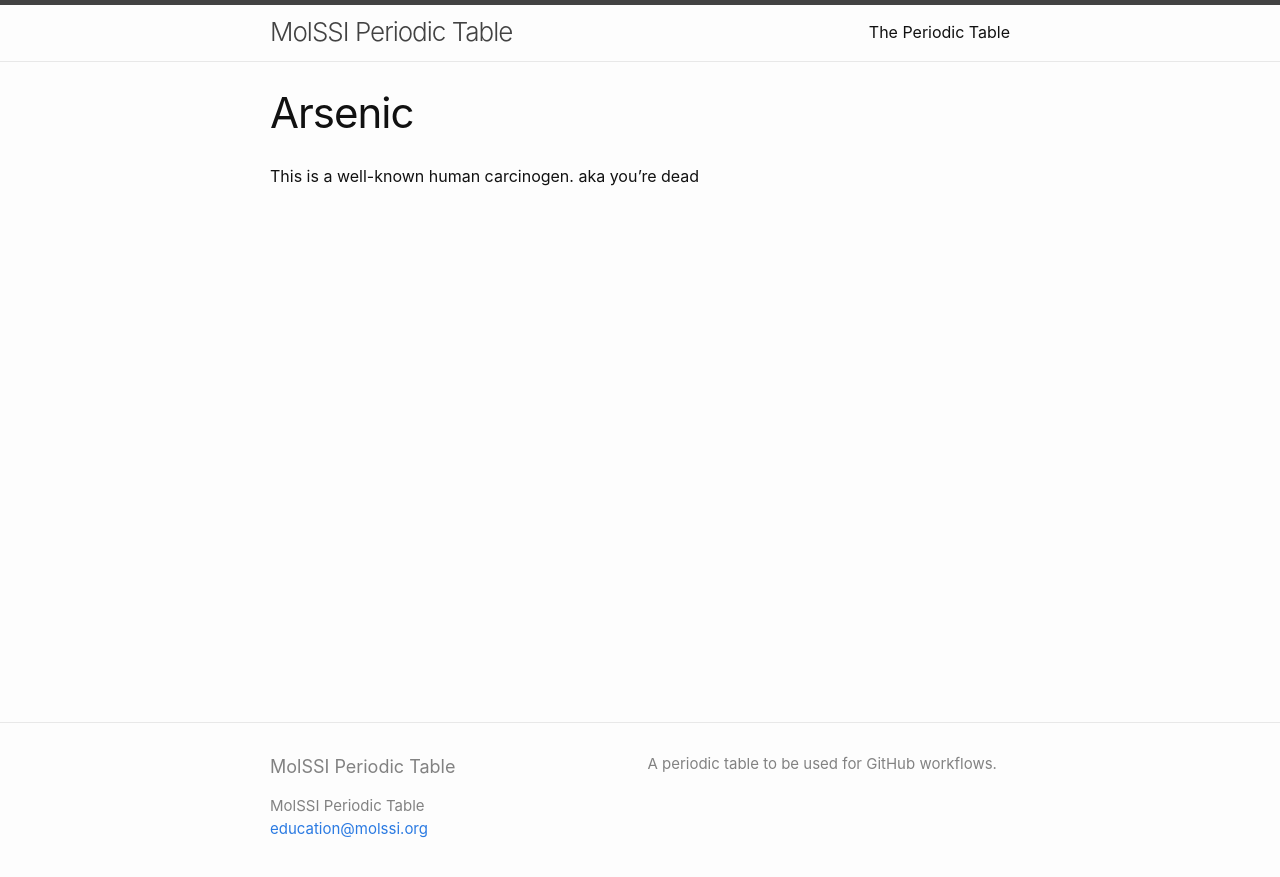
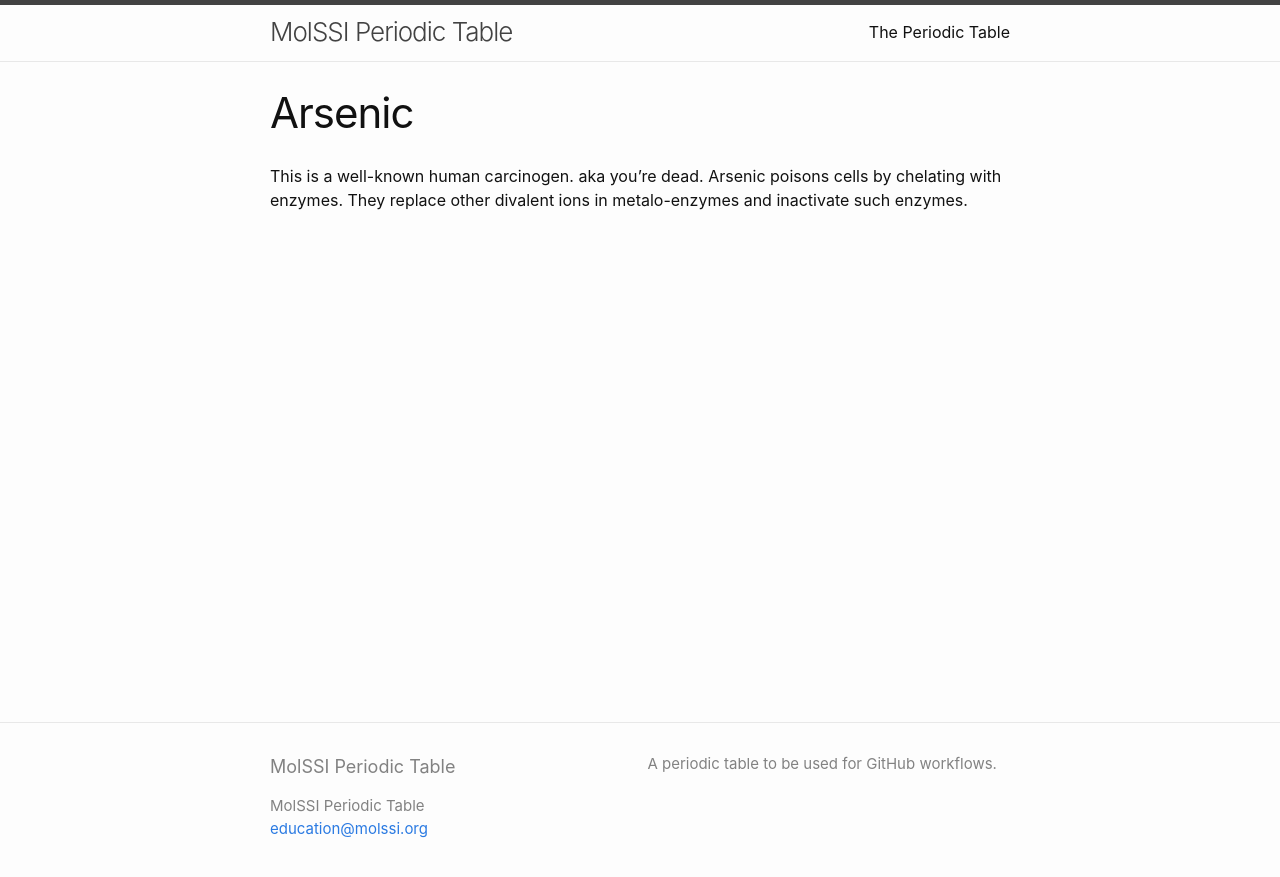
Before and after one commit to MolSSI-Education/periodic-table, a Jekyll site: the page built from elements/arsenic.md, in a window 1280 px wide. Shown: the top 877 px of the page. Built offline with Jekyll 4.4.1, drawn with Linux system fonts in a browser that asks for light colours.

Commit message:
Biological impact of Arsenic poisoning.

```diff
--- a/elements/arsenic.md
+++ b/elements/arsenic.md
@@ -3,4 +3,4 @@ layout: page
 title: Arsenic
 ---
 
-This is a well-known human carcinogen. aka you're dead
+This is a well-known human carcinogen. aka you're dead. Arsenic poisons cells by chelating with enzymes. They replace other divalent ions in metalo-enzymes and inactivate such enzymes.
```
